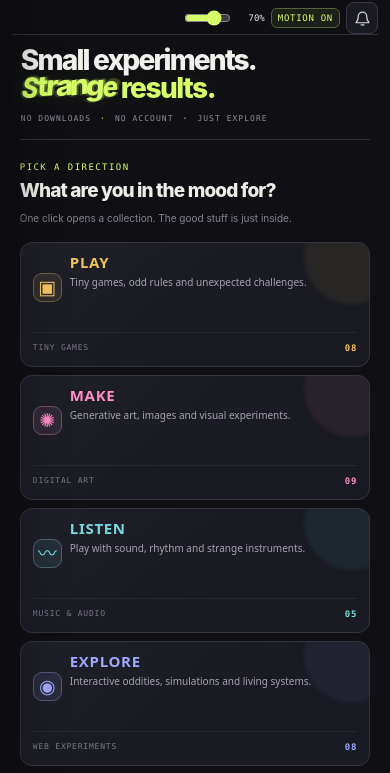
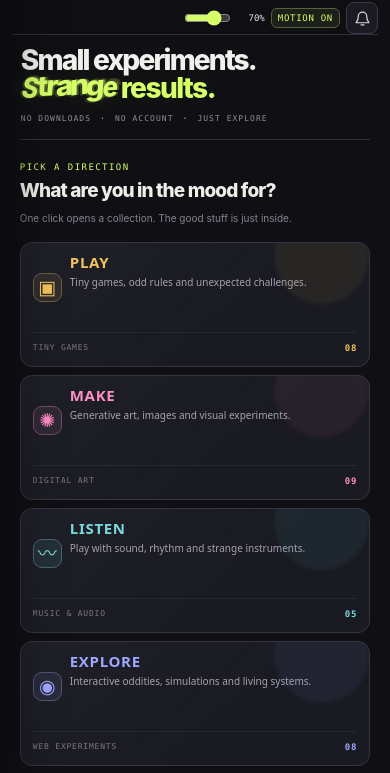
Before and after one commit to stelioswinters/curioid, a plain HTML site: page index.html in a window 390 px wide. Shown: the part 46-819 px from the top of the page. Drawn offline with Linux system fonts and the light colour scheme.

Commit message:
Keep discovery-card glow inside card bounds on mobile

```diff
--- a/index.html
+++ b/index.html
@@ -313,7 +313,7 @@
     .discovery-heading>p { max-width:240px; margin:0; color:#858390; font-size:10px; line-height:1.55; text-align:right; }
     .discovery-grid { display:grid; grid-template-columns:repeat(3,minmax(0,1fr)); gap:10px; }
     .discovery-card { --browse-accent:#c1a5ff; position:relative; display:grid; grid-template-columns:34px minmax(0,1fr); grid-template-rows:auto 1fr auto; align-content:start; align-items:center; gap:5px 11px; min-width:0; min-height:125px; padding:15px; overflow:hidden; border:1px solid #343540; border-radius:12px; background:linear-gradient(140deg,rgba(255,255,255,.035),rgba(255,255,255,.008) 62%),#171820; color:#e9e7ef; text-align:left; cursor:pointer; transition:transform .16s ease,border-color .16s ease,background .16s ease,box-shadow .16s ease; }
-    .discovery-card::after { content:""; position:absolute; top:-34px; right:-30px; width:95px; height:95px; border-radius:50%; background:var(--browse-accent); opacity:.065; filter:blur(2px); pointer-events:none; }
+    .discovery-card::after { content:""; position:absolute; top:-34px; right:0; width:95px; height:95px; border-radius:50%; background:var(--browse-accent); opacity:.065; filter:blur(2px); pointer-events:none; }
     .discovery-card:hover,.discovery-card:focus-visible { transform:translateY(-2px); border-color:color-mix(in srgb,var(--browse-accent) 65%,#343540); background:linear-gradient(140deg,color-mix(in srgb,var(--browse-accent) 8%,#171820),#171820 75%); box-shadow:0 9px 24px rgba(0,0,0,.16); }
     .discovery-card:focus-visible { outline:2px solid var(--browse-accent); outline-offset:3px; }
     .discovery-card[aria-pressed="true"] { border-color:var(--browse-accent); }
```
